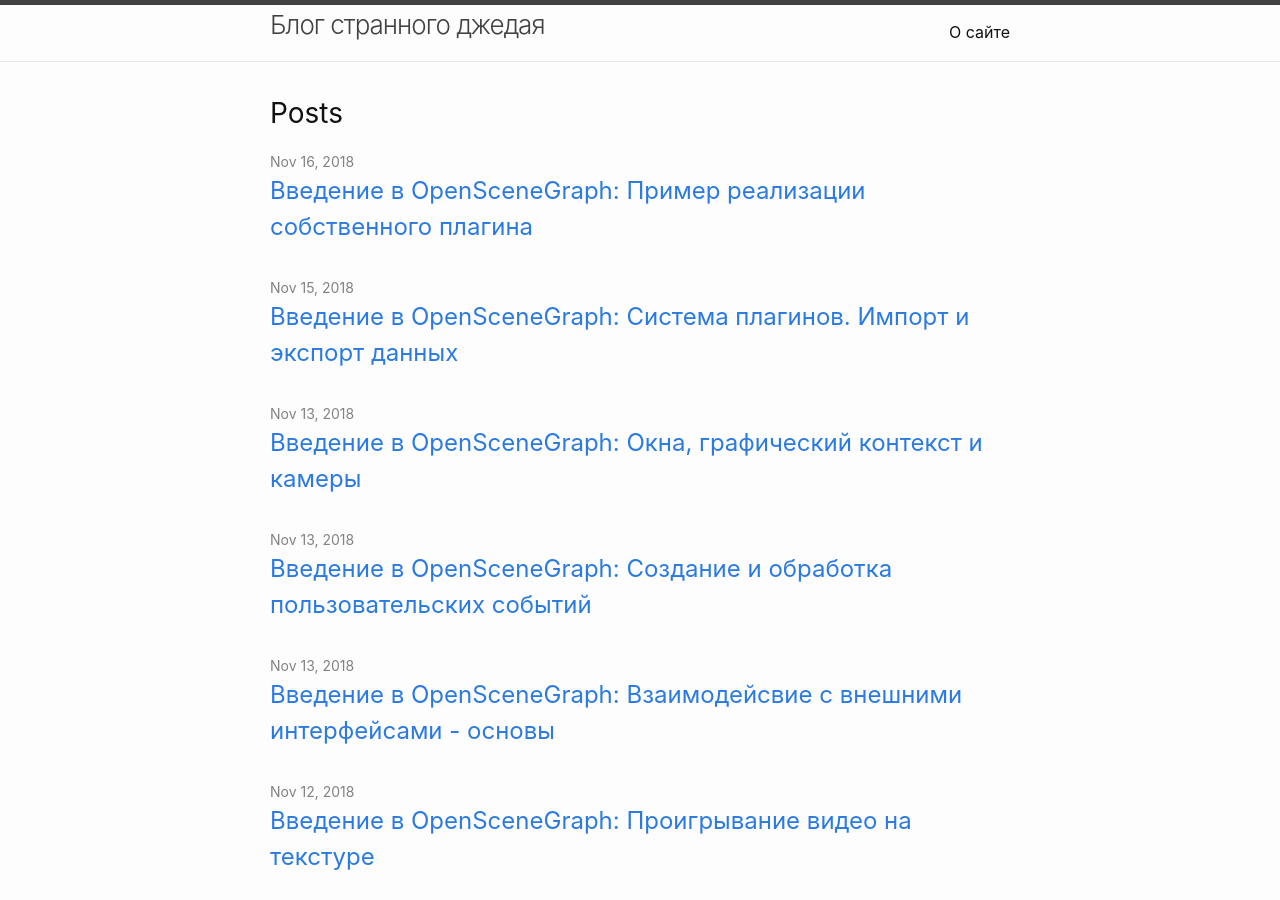
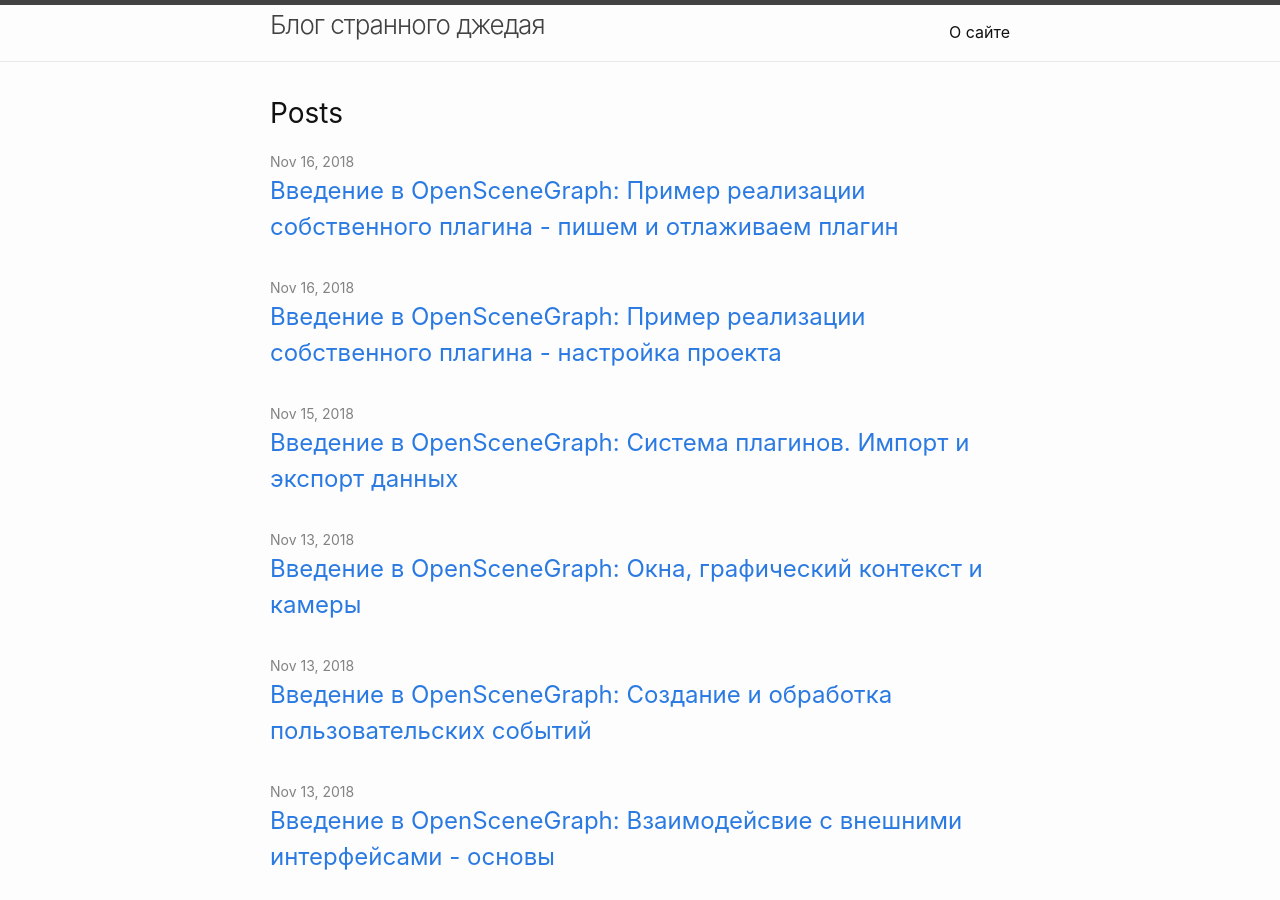
Before and after one commit to maisvendoo/maisvendoo.github.io, a Jekyll site: the page built from index.md, in a window 1280 px wide and 900 px high. Built offline with Jekyll 4.4.1, drawn with Linux system fonts in a browser that asks for light colours.

Commit message:
plugin options

```diff
--- /dev/null
+++ b/_posts/2018-11-16-plugin-develop.markdown
@@ -0,0 +1,6 @@
+---
+layout: post
+title:  "Введение в OpenSceneGraph: Пример реализации собственного плагина - пишем и отлаживаем плагин"
+date:   2018-11-16 22:02:00 +0300
+categories: jekyll update
+---
```
Also changed, not shown: _posts/2018-11-16-plugin-example.markdown (+6 -2 lines).
